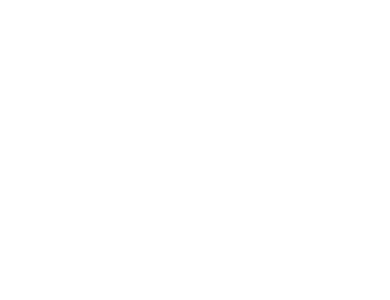
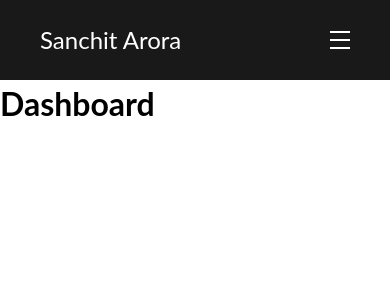
Before and after one commit to tichnas/SALT-assignment-client, a React (Create React App) app: page /dashboard in a window 390 px wide. Before the commit this address had no page. Shown: the top 300 px of the page. Built offline with nearby package versions, Linux system fonts and the light colour scheme.

Commit message:
Add responsive Navbar

```diff
--- a/src/App.css
+++ b/src/App.css
@@ -81,6 +81,9 @@
   padding-left: 5rem;
   padding-right: 5rem; }
 
+main {
+  margin: 10rem 0; }
+
 .hero {
   display: flex;
   align-items: center;
@@ -119,3 +122,105 @@
     font-size: 2.8rem; }
   .card__description {
     font-size: 1.4rem; }
+
+nav {
+  position: fixed;
+  top: 0;
+  right: 0;
+  height: 10rem;
+  width: 100%;
+  z-index: 1;
+  display: flex;
+  transition: all 0.5s; }
+  nav.fixed {
+    background-color: rgba(0, 0, 0, 0.9);
+    color: #fff;
+    height: 5rem; }
+
+.nav {
+  display: flex;
+  width: 100%;
+  max-width: 124rem;
+  margin: 0 auto;
+  padding: 0 2rem;
+  align-items: center; }
+  @media only screen and (max-width: 43.75em) {
+    .nav {
+      background-color: rgba(0, 0, 0, 0.9);
+      padding: 0 5rem;
+      color: #fff; } }
+  .nav__name {
+    margin-right: auto;
+    font-size: 3rem; }
+  .nav__list {
+    list-style: none;
+    gap: 2rem;
+    display: flex; }
+    @media only screen and (max-width: 43.75em) {
+      .nav__list {
+        position: absolute;
+        top: 100%;
+        right: 0rem;
+        width: 100%;
+        flex-direction: column;
+        text-align: center;
+        background-color: rgba(0, 0, 0, 0.9);
+        height: 35rem;
+        transform: scaleY(0);
+        transition: transform 0.5s;
+        transform-origin: top; } }
+  .nav__link {
+    display: block;
+    color: inherit;
+    text-decoration: none;
+    transition: all 0.2s; }
+    @media only screen and (max-width: 43.75em) {
+      .nav__link {
+        padding: 2rem; } }
+    .nav__link.active, .nav__link--active {
+      color: #fbaf03; }
+    .nav__link:hover {
+      color: #fbaf03;
+      transform: scale(1.2) skewY(-7deg); }
+  .nav__toggle {
+    position: relative;
+    transition: opacity 0.5s;
+    display: none; }
+    @media only screen and (max-width: 43.75em) {
+      .nav__toggle {
+        display: block; } }
+    .nav__toggle, .nav__toggle::before, .nav__toggle::after {
+      height: 2px;
+      width: 2.5rem;
+      background-color: #fff;
+      transition: all 0.5s; }
+    .nav__toggle::before, .nav__toggle::after {
+      content: '';
+      display: block;
+      position: absolute; }
+    .nav__toggle::before {
+      top: -1rem; }
+    .nav__toggle::after {
+      top: 1rem; }
+  .nav__checkbox {
+    position: relative;
+    left: 2.5rem;
+    width: 2.5rem;
+    height: 2.5rem;
+    cursor: pointer;
+    z-index: 1;
+    opacity: 0;
+    display: none; }
+    @media only screen and (max-width: 43.75em) {
+      .nav__checkbox {
+        display: block; } }
+  .nav__checkbox:checked ~ .nav__list {
+    transform: scaleY(1); }
+  .nav__checkbox:checked ~ .nav__toggle {
+    background-color: transparent; }
+    .nav__checkbox:checked ~ .nav__toggle::before {
+      top: 0;
+      transform: rotate(135deg); }
+    .nav__checkbox:checked ~ .nav__toggle::after {
+      top: 0;
+      transform: rotate(-135deg); }
--- a/src/App.js
+++ b/src/App.js
@@ -3,12 +3,17 @@
 import './App.css';
 
 import Homepage from './components/Homepage';
+import Navbar from './components/Navbar';
+import Dashboard from './components/Dashboard';
 
 function App() {
   return (
     <BrowserRouter>
       <Routes>
-        <Route path='/' element={<Homepage />} />
+        <Route element={<Navbar />}>
+          <Route path='/' element={<Homepage />} />
+          <Route path='/dashboard' element={<Dashboard />} />
+        </Route>
       </Routes>
     </BrowserRouter>
   );
--- /dev/null
+++ b/src/components/Dashboard/index.js
@@ -0,0 +1,9 @@
+function Dashboard() {
+  return (
+    <main>
+      <h1>Dashboard</h1>
+    </main>
+  );
+}
+
+export default Dashboard;
--- a/src/components/Homepage/index.js
+++ b/src/components/Homepage/index.js
@@ -5,7 +5,7 @@
 
 function Homepage() {
   return (
-    <main className='mb-m'>
+    <main>
       <Hero />
 
       <section>
--- /dev/null
+++ b/src/components/Navbar/_navbar.scss
@@ -0,0 +1,144 @@
+nav {
+  position: fixed;
+  top: 0;
+  right: 0;
+  height: 10rem;
+  width: 100%;
+  z-index: 1;
+  display: flex;
+  transition: all 0.5s;
+
+  &.fixed {
+    background-color: rgba($color-black, 0.9);
+    color: $color-white;
+    height: 5rem;
+  }
+}
+
+.nav {
+  display: flex;
+  width: 100%;
+  max-width: 124rem;
+  margin: 0 auto;
+  padding: 0 2rem;
+  align-items: center;
+
+  @media only screen and (max-width: 43.75em) {
+    background-color: rgba($color-black, 0.9);
+    padding: 0 5rem;
+    color: $color-white;
+  }
+
+  &__name {
+    margin-right: auto;
+    font-size: 3rem;
+  }
+
+  &__list {
+    list-style: none;
+    gap: 2rem;
+    display: flex;
+
+    @media only screen and (max-width: 43.75em) {
+      position: absolute;
+      top: 100%;
+      right: 0rem;
+      width: 100%;
+      flex-direction: column;
+      text-align: center;
+      background-color: rgba($color-black, 0.9);
+      height: 35rem;
+      transform: scaleY(0);
+      transition: transform 0.5s;
+      transform-origin: top;
+    }
+  }
+
+  &__link {
+    display: block;
+    color: inherit;
+    text-decoration: none;
+    transition: all 0.2s;
+
+    @media only screen and (max-width: 43.75em) {
+      padding: 2rem;
+    }
+
+    &.active,
+    &--active {
+      color: $color-primary;
+    }
+
+    &:hover {
+      color: $color-primary;
+      transform: scale(1.2) skewY(-7deg);
+    }
+  }
+
+  &__toggle {
+    position: relative;
+    transition: opacity 0.5s;
+    display: none;
+
+    @media only screen and (max-width: 43.75em) {
+      display: block;
+    }
+
+    &,
+    &::before,
+    &::after {
+      height: 2px;
+      width: 2.5rem;
+      background-color: $color-white;
+      transition: all 0.5s;
+    }
+
+    &::before,
+    &::after {
+      content: '';
+      display: block;
+      position: absolute;
+    }
+
+    &::before {
+      top: -1rem;
+    }
+
+    &::after {
+      top: 1rem;
+    }
+  }
+
+  &__checkbox {
+    position: relative;
+    left: 2.5rem;
+    width: 2.5rem;
+    height: 2.5rem;
+    cursor: pointer;
+    z-index: 1;
+    opacity: 0;
+    display: none;
+
+    @media only screen and (max-width: 43.75em) {
+      display: block;
+    }
+  }
+
+  &__checkbox:checked ~ &__list {
+    transform: scaleY(1);
+  }
+
+  &__checkbox:checked ~ &__toggle {
+    background-color: transparent;
+
+    &::before {
+      top: 0;
+      transform: rotate(135deg);
+    }
+
+    &::after {
+      top: 0;
+      transform: rotate(-135deg);
+    }
+  }
+}
--- /dev/null
+++ b/src/components/Navbar/constants.js
@@ -0,0 +1,10 @@
+export const PAGES = [
+  {
+    title: 'Home',
+    link: '',
+  },
+  {
+    title: 'Dashboard',
+    link: '/dashboard',
+  },
+];
--- /dev/null
+++ b/src/components/Navbar/index.js
@@ -0,0 +1,55 @@
+import { useEffect, useState } from 'react';
+import { Outlet, useLocation, Link } from 'react-router-dom';
+
+import { PAGES } from './constants';
+
+function Navbar() {
+  const location = useLocation();
+  const [navFixed, setNavFixed] = useState(false);
+
+  const isActive = link =>
+    link === location.pathname || link + '/' === location.pathname;
+
+  const handleScroll = () => {
+    const scroll = window.scrollY;
+    setNavFixed(!!scroll);
+  };
+
+  useEffect(() => {
+    window.addEventListener('scroll', handleScroll);
+
+    return () => window.removeEventListener('scroll', handleScroll);
+  }, []);
+
+  return (
+    <>
+      <nav className={navFixed ? 'fixed' : ''}>
+        <div className='nav'>
+          <p className='nav__name'>Sanchit Arora</p>
+
+          <input type='checkbox' id='toggle-nav' className='nav__checkbox' />
+          <label htmlFor='toggle-nav' className='nav__toggle'></label>
+
+          <ul className='nav__list'>
+            {PAGES.map(({ title, link }) => (
+              <li key={link}>
+                <Link
+                  to={link}
+                  className={
+                    'nav__link' + (isActive(link) ? ' nav__link--active' : '')
+                  }
+                >
+                  {title}
+                </Link>
+              </li>
+            ))}
+          </ul>
+        </div>
+      </nav>
+
+      <Outlet />
+    </>
+  );
+}
+
+export default Navbar;
--- a/src/sass/layouts/_containers.scss
+++ b/src/sass/layouts/_containers.scss
@@ -4,3 +4,7 @@
   padding-left: 5rem;
   padding-right: 5rem;
 }
+
+main {
+  margin: 10rem 0;
+}
--- a/src/sass/main.scss
+++ b/src/sass/main.scss
@@ -10,3 +10,4 @@
 @import '../components/Homepage/homepage';
 @import '../components/Typer/typer';
 @import '../components/Card/card';
+@import '../components/Navbar/navbar';
```
